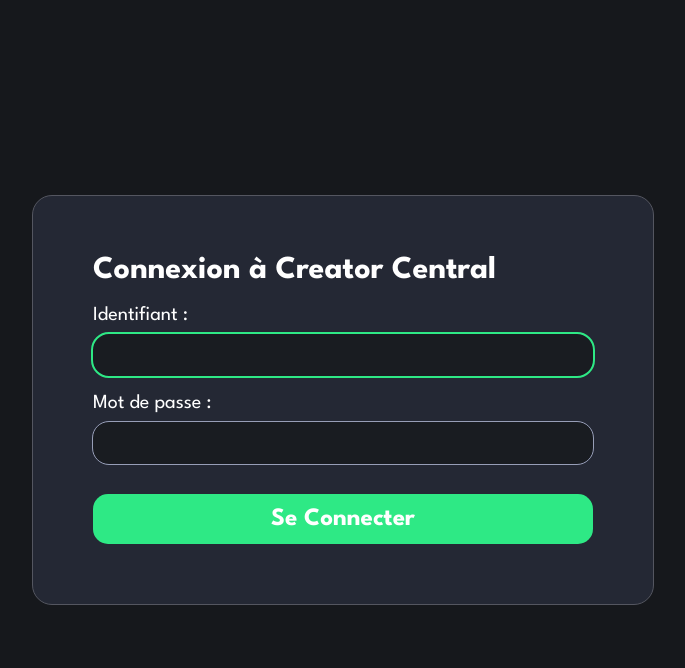
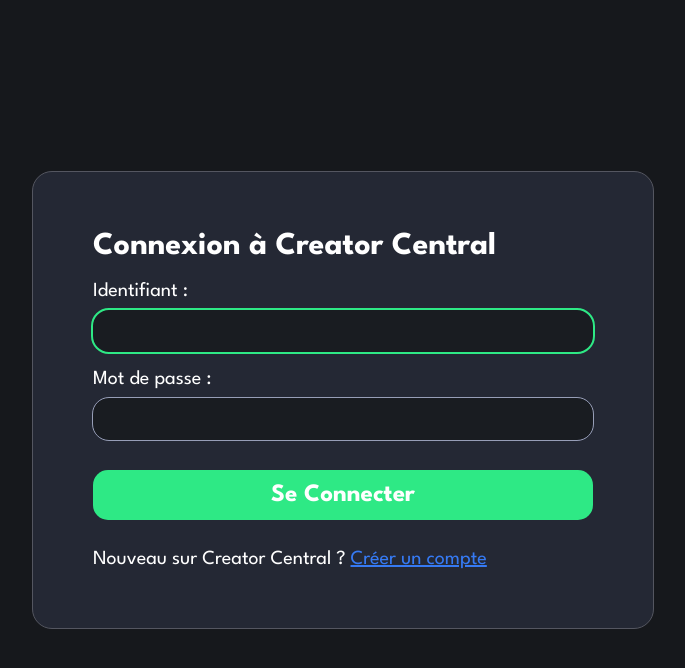
Before and after one commit to HeosFx/CreatorCentral, a PHP site: page /login.php in a window 1280 px wide. Shown: the top 668 px of the page, without its empty margins (297-982 px from the left). Run offline with PHP 8.4, Linux system fonts and the light colour scheme.

Commit message:
Improvements over login and register pages
Put JS code in .js file and used <script> tags instead of php include

Added link to register page on the login page

```diff
--- a/login.php
+++ b/login.php
@@ -35,6 +35,8 @@ $loginStatus = CheckLoginForm();
     <input type="password" id="password" name="password" class="short-text-field">
 
     <button type="submit">Se Connecter</button>
+
+    <p class="new">Nouveau sur Creator Central ? <a href="./register.php">Créer un compte</a></>
 </form>
 </body>
 </html>
--- a/register.php
+++ b/register.php
@@ -41,7 +41,7 @@ $newAccountStatus = CheckNewAccountForm();
 
     <button type="submit">Créer un compte</button>
 
-    <?php include './javascript/registerFormHinting.php' ?>
+    <script src="./javascript/registerFormHinting.js"></script>
 </form>
 </body>
 </html>
--- a/styles/login_page.css
+++ b/styles/login_page.css
@@ -69,3 +69,12 @@ button[type="submit"]:hover {
 button[type="submit"]:active {
     background: var(--green-accent-darker)
 }
+
+p{
+    font-size: 20px;
+    margin: 30px 0 0px 0;
+}
+
+a{
+    color: #367af3;
+}
```
Also changed, not shown: javascript/registerFormHinting.js (added, +31 -0 lines), javascript/registerFormHinting.php (deleted, +0 -33 lines).
